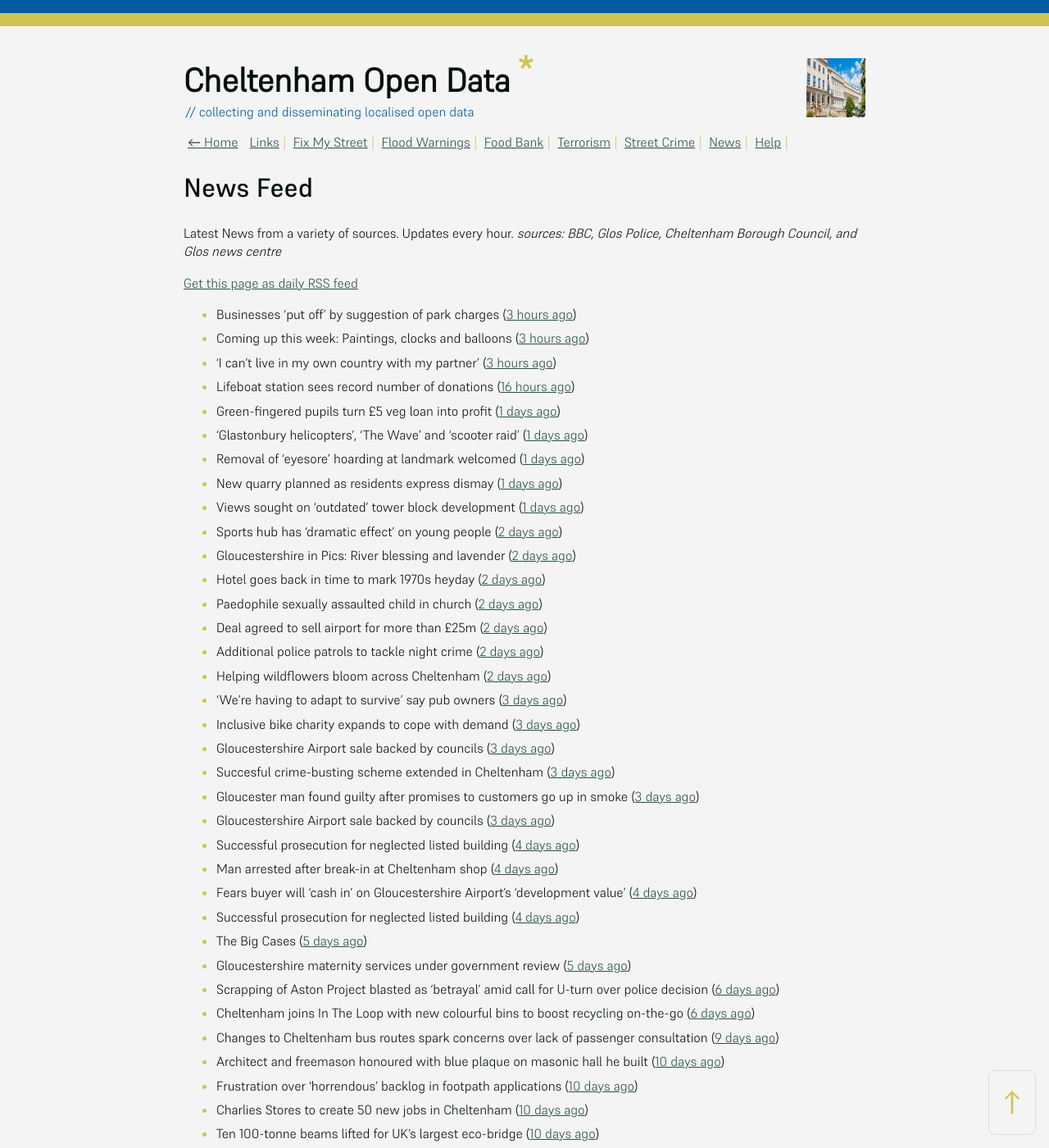
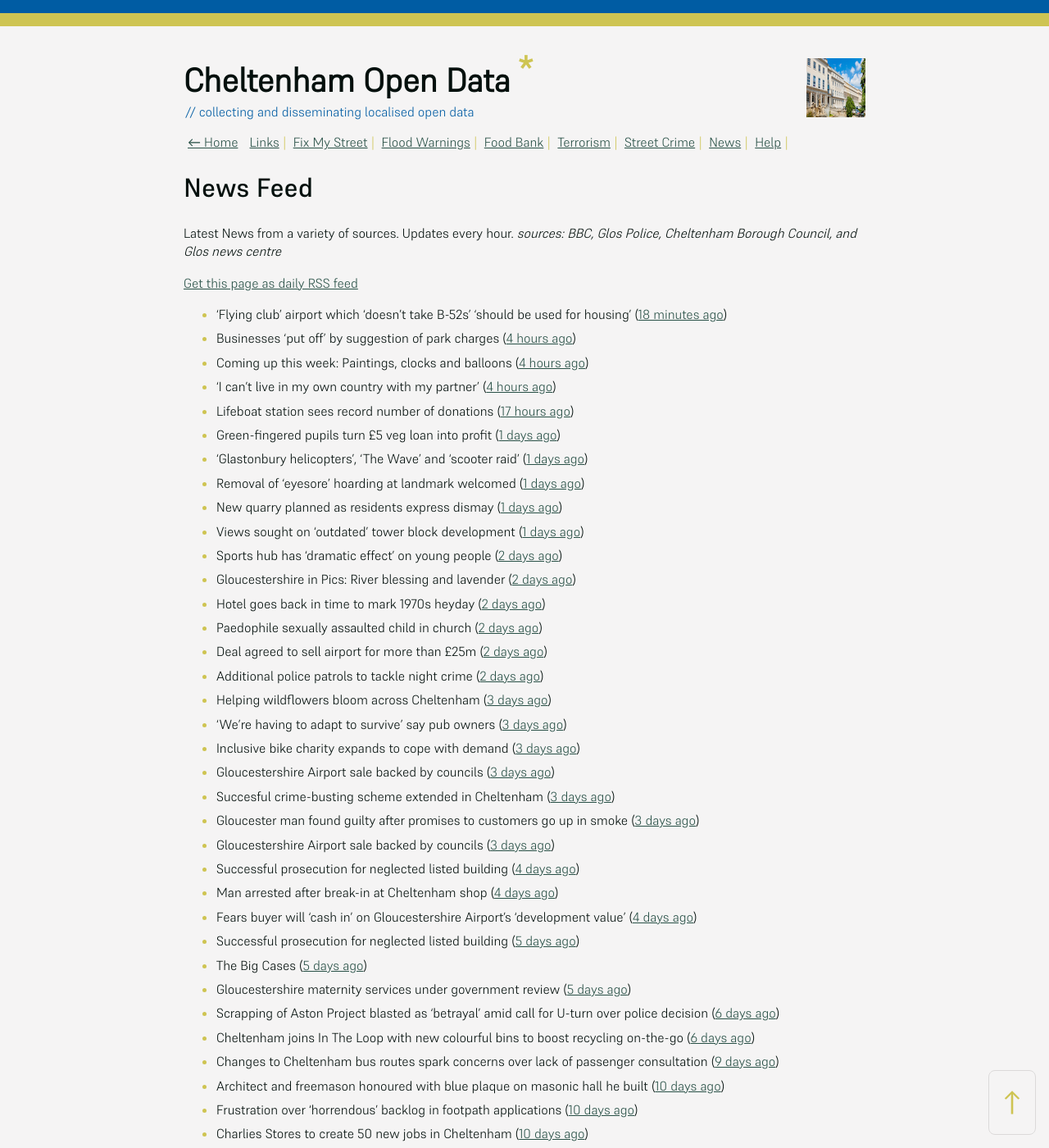
Before and after one commit to mat-0/cheltenham-open-data, a Jekyll site: the page built from _pages/news.md, in a window 1280 px wide and 1400 px high. Shown: the whole window at 82% size. Built offline with Jekyll 4.4.1, drawn with Linux system fonts in a browser that asks for light colours; some of the changed text lies outside the part shown.

Commit message:
Updated 2025-06-30 09:57:53

```diff
--- a/_pages/news.md
+++ b/_pages/news.md
@@ -12,10 +12,11 @@ _sources: BBC, Glos Police, Cheltenham Borough Council, and Glos news centre_
 [Get this page as daily RSS feed](/daily.rss)
 
 <!-- news_marker starts -->
-- Businesses 'put off' by suggestion of park charges ([3 hours ago](https://www.bbc.com/news/articles/c62gz7y2d5zo))
-- Coming up this week: Paintings, clocks and balloons ([3 hours ago](https://www.bbc.com/news/articles/c36x778377eo))
-- 'I can't live in my own country with my partner' ([3 hours ago](https://www.bbc.com/news/articles/czrynlevnpgo))
-- Lifeboat station sees record number of donations ([16 hours ago](https://www.bbc.com/news/articles/cn81zed7x34o))
+- ‘Flying club’ airport which ‘doesn’t take B-52s’ ‘should be used for housing’ ([18 minutes ago](https://gloucesternewscentre.co.uk/flying-club-airport-which-doesnt-take-b-52s-should-be-used-for-housing/))
+- Businesses 'put off' by suggestion of park charges ([4 hours ago](https://www.bbc.com/news/articles/c62gz7y2d5zo))
+- Coming up this week: Paintings, clocks and balloons ([4 hours ago](https://www.bbc.com/news/articles/c36x778377eo))
+- 'I can't live in my own country with my partner' ([4 hours ago](https://www.bbc.com/news/articles/czrynlevnpgo))
+- Lifeboat station sees record number of donations ([17 hours ago](https://www.bbc.com/news/articles/cn81zed7x34o))
 - Green-fingered pupils turn £5 veg loan into profit ([1 days ago](https://www.bbc.com/news/articles/cj3rnep1lr2o))
 - 'Glastonbury helicopters', 'The Wave' and 'scooter raid' ([1 days ago](https://www.bbc.com/news/articles/cy8kek9m1y4o))
 - Removal of 'eyesore' hoarding at landmark welcomed ([1 days ago](https://www.bbc.com/news/articles/cvg4qxpgzzyo))
@@ -27,7 +28,7 @@ _sources: BBC, Glos Police, Cheltenham Borough Council, and Glos news centre_
 - Paedophile sexually assaulted child in church ([2 days ago](https://www.bbc.com/news/articles/czxe4e2ppw2o))
 - Deal agreed to sell airport for more than £25m ([2 days ago](https://www.bbc.com/news/articles/cdx5g5xqkv1o))
 - Additional police patrols to tackle night crime ([2 days ago](https://www.bbc.com/news/articles/czjknk33xpxo))
-- Helping wildflowers bloom across Cheltenham ([2 days ago](https://www.cheltenham.gov.uk/news/article/3025/helping_wildflowers_bloom_across_cheltenham))
+- Helping wildflowers bloom across Cheltenham ([3 days ago](https://www.cheltenham.gov.uk/news/article/3025/helping_wildflowers_bloom_across_cheltenham))
 - 'We're having to adapt to survive' say pub owners ([3 days ago](https://www.bbc.com/news/articles/c74z3yp3p0xo))
 - Inclusive bike charity expands to cope with demand ([3 days ago](https://www.bbc.com/news/articles/ceq79pjzq3no))
 - Gloucestershire Airport sale backed by councils ([3 days ago](https://gloucesternewscentre.co.uk/gloucestershire-airport-sale-backed-by-councils/))
@@ -37,7 +38,7 @@ _sources: BBC, Glos Police, Cheltenham Borough Council, and Glos news centre_
 - Successful prosecution for neglected listed building ([4 days ago](https://gloucesternewscentre.co.uk/successful-prosecution-for-neglected-listed-building/))
 - Man arrested after break-in at Cheltenham shop ([4 days ago](https://gloucesternewscentre.co.uk/man-arrested-after-break-in-at-cheltenham-shop/))
 - Fears buyer will ‘cash in’ on Gloucestershire Airport’s ‘development value’ ([4 days ago](https://gloucesternewscentre.co.uk/fears-buyer-will-cash-in-on-gloucestershire-airports-development-value/))
-- Successful prosecution for neglected listed building ([4 days ago](https://www.cheltenham.gov.uk/news/article/3023/successful_prosecution_for_neglected_listed_building))
+- Successful prosecution for neglected listed building ([5 days ago](https://www.cheltenham.gov.uk/news/article/3023/successful_prosecution_for_neglected_listed_building))
 - The Big Cases ([5 days ago](https://www.bbc.co.uk/iplayer/episode/m001z7w2))
 - Gloucestershire maternity services under government review ([5 days ago](https://www.bbc.co.uk/sounds/play/p0ll39jx))
 - Scrapping of Aston Project blasted as ‘betrayal’ amid call for U-turn over police decision ([6 days ago](https://gloucesternewscentre.co.uk/scrapping-of-aston-project-blasted-as-betrayal-amid-call-for-u-turn-over-police-decision/))
@@ -46,7 +47,7 @@ _sources: BBC, Glos Police, Cheltenham Borough Council, and Glos news centre_
 - Architect and freemason honoured with blue plaque on masonic hall he built ([10 days ago](https://gloucesternewscentre.co.uk/architect-and-freemason-honoured-with-blue-plaque-on-masonic-hall-he-built/))
 - Frustration over ‘horrendous’ backlog in footpath applications ([10 days ago](https://gloucesternewscentre.co.uk/frustration-over-horrendous-backlog-in-footpath-applications/))
 - Charlies Stores to create 50 new jobs in Cheltenham ([10 days ago](https://gloucesternewscentre.co.uk/charlies-stores-to-create-50-new-jobs-in-cheltenham/))
-- Ten 100-tonne beams lifted for UK’s largest eco-bridge ([10 days ago](https://www.bbc.co.uk/sounds/play/p0lk57bp))
+- Ten 100-tonne beams lifted for UK’s largest eco-bridge ([11 days ago](https://www.bbc.co.uk/sounds/play/p0lk57bp))
 - Condition of rural county roads to be checked by AI camera system ([11 days ago](https://gloucesternewscentre.co.uk/condition-of-rural-county-roads-to-be-checked-by-ai-camera-system/))
 - Joint statement with Gloucester City Council: Preferred bidder for Gloucestershire Airport to deliver soaring potential for economic benefit to region ([12 days ago](https://www.cheltenham.gov.uk/news/article/3021/joint_statement_with_gloucester_city_council_preferred_bidder_for_gloucestershire_airport_to_deliver_soaring_potential_for_economic_benefit_to_region))
 - Scene guard in place overnight after report two men assaulted a man in Cheltenham ([13 days ago](https://gloucesternewscentre.co.uk/scene-guard-in-place-overnight-after-report-two-men-assaulted-a-man-in-cheltenham/))
@@ -59,12 +60,11 @@ _sources: BBC, Glos Police, Cheltenham Borough Council, and Glos news centre_
 - Hospice grounds in full bloom for popular open gardens event ([19 days ago](https://gloucesternewscentre.co.uk/hospice-grounds-in-full-bloom-for-popular-open-gardens-event/))
 - Shire Hall Lib Dems urged to reopen Cheltenham’s Swindon Road tip ([20 days ago](https://gloucesternewscentre.co.uk/shire-hall-lib-dems-urged-to-reopen-cheltenhams-swindon-road-tip/))
 - Funding for Cheltenham sports community hub set for approval ([20 days ago](https://gloucesternewscentre.co.uk/funding-for-cheltenham-sports-community-hub-set-for-approval/))
-- Man ‘alarmed’ to find home included ‘without consent’ in 4000-house plan near M5 ([22 days ago](https://gloucesternewscentre.co.uk/man-alarmed-to-find-home-included-without-consent-in-4000-house-plan-near-m5/))
+- Man ‘alarmed’ to find home included ‘without consent’ in 4000-house plan near M5 ([23 days ago](https://gloucesternewscentre.co.uk/man-alarmed-to-find-home-included-without-consent-in-4000-house-plan-near-m5/))
 - Cheltenham celebrates 10 years of prestigious Purple Flag ([24 days ago](https://www.cheltenham.gov.uk/news/article/3019/cheltenham_celebrates_10_years_of_prestigious_purple_flag))
 - Reshaping Cheltenham’s future with latest cabinet portfolio announcements ([24 days ago](https://www.cheltenham.gov.uk/news/article/3018/reshaping_cheltenhams_future_with_latest_cabinet_portfolio_announcements))
 - Cheltenham and Tewkesbury planners blasted for ‘caring more about bats than police’ in Elms Park decision ([24 days ago](https://gloucesternewscentre.co.uk/cheltenham-and-tewkesbury-planners-blasted-for-caring-more-about-bats-than-police-in-elms-park-decision/))
 - Gloucestershire Constabulary supports National Police Chiefs’ Council’s 2Wheel Operation ([24 days ago](https://gloucesternewscentre.co.uk/gloucestershire-constabulary-supports-national-police-chiefs-councils-2wheel-operation/))
-- Decision on tapas bar which wants people to ‘enjoy good food and nice wine’ ([24 days ago](https://gloucesternewscentre.co.uk/decision-on-tapas-bar-which-wants-people-to-enjoy-good-food-and-nice-wine/))
 - £25k cash boost for much-loved Cheltenham Playhouse ([26 days ago](https://www.cheltenham.gov.uk/news/article/3017/25k_cash_boost_for_much-loved_cheltenham_playhouse))
 
 <!-- news_marker ends -->
```
Also changed, not shown: _data/flood.json (+4 -4 lines), _pages/fix-my-street.md (+6 -6 lines), index.md (+5 -5 lines).
